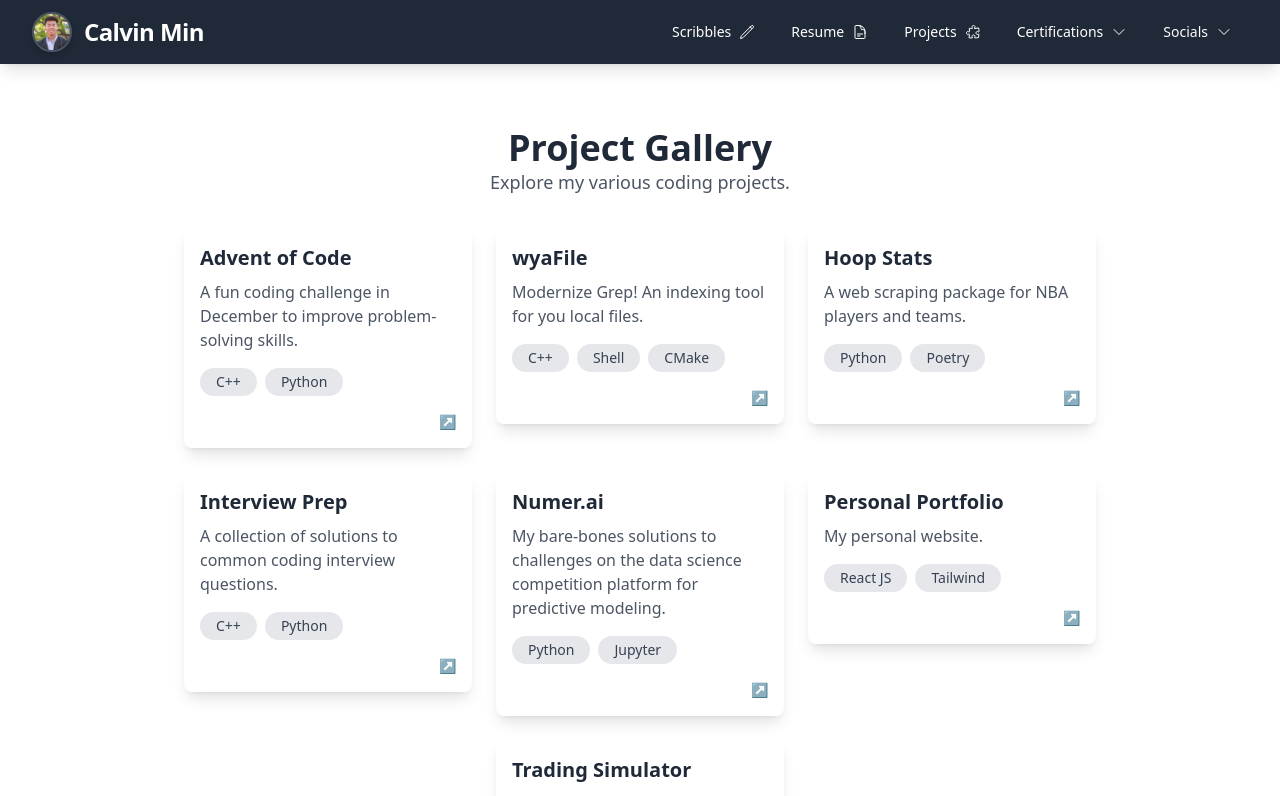
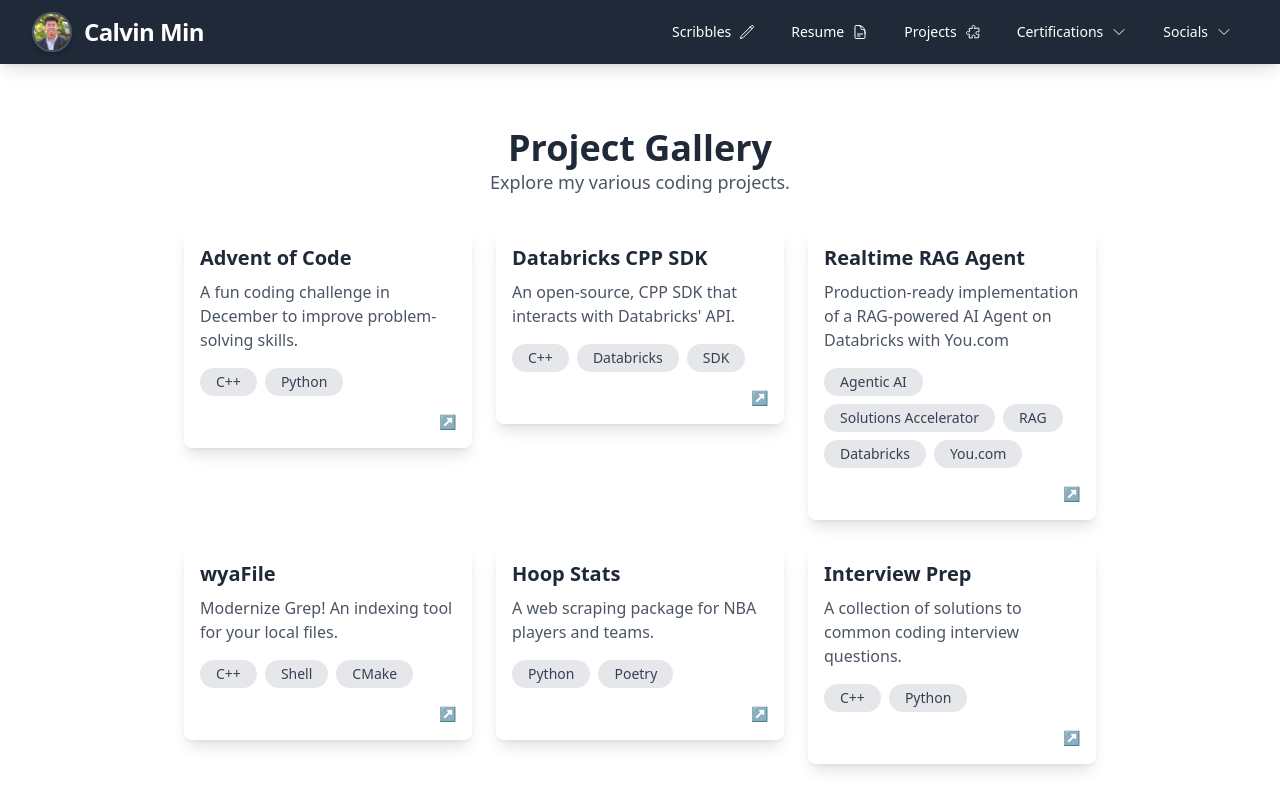
Before and after one commit to Calvinjmin/Portfolio-Modern, a React (Create React App) app: page /projects in a window 1280 px wide. Shown: the top 796 px of the page. Built offline with nearby package versions, Linux system fonts and the light colour scheme.

Commit message:
projects: databricks sdk + solutions accelerator (#10)

```diff
--- a/src/components/Article.js
+++ b/src/components/Article.js
@@ -1,4 +1,4 @@
-import React, { useEffect, useState } from "react";
+import { useEffect, useState } from "react";
 import {
   CalendarIcon,
   ChevronRightIcon,
--- a/src/components/Navbar.js
+++ b/src/components/Navbar.js
@@ -1,4 +1,4 @@
-import React, { useState } from "react";
+import { useState } from "react";
 import {
   ArrowTopRightOnSquareIcon,
   ChevronDownIcon,
--- a/src/content/ProjectsMetadata.js
+++ b/src/content/ProjectsMetadata.js
@@ -8,10 +8,24 @@ export const projectsMetadata = [
     tags: ["C++", "Python"],
   },
   {
+    title: "Databricks CPP SDK",
+    link: "https://github.com/Calvinjmin/databricks-sdk-cpp",
+    description:
+      "An open-source, CPP SDK that interacts with Databricks' API.",
+    tags: ["C++", "Databricks", "SDK"],
+  },
+  {
+    title: "Realtime RAG Agent",
+    link: "https://github.com/databricks-solutions/realtime-rag-agents-databricks-youcom",
+    description:
+      "Production-ready implementation of a RAG-powered AI Agent on Databricks with You.com",
+    tags: ["Agentic AI", "Solutions Accelerator", "RAG", "Databricks", "You.com"],
+  },
+  {
     title: "wyaFile",
     link: "https://github.com/Calvinjmin/wyaFile",
     image: "",
-    description: "Modernize Grep! An indexing tool for you local files.",
+    description: "Modernize Grep! An indexing tool for your local files.",
     tags: ["C++", "Shell", "CMake"]
   },
   {
@@ -30,14 +44,6 @@ export const projectsMetadata = [
     tags: ["C++", "Python"],
   },
   {
-    title: "Numer.ai",
-    link: "https://github.com/Calvinjmin/numerai",
-    image: "https://via.placeholder.com/400x250?text=Numer.ai",
-    description:
-      "My bare-bones solutions to challenges on the data science competition platform for predictive modeling.",
-    tags: ["Python", "Jupyter"],
-  },
-  {
     title: "Personal Portfolio",
     link: "https://github.com/Calvinjmin/Portfolio-Modern/",
     image: "https://via.placeholder.com/400x250?text=Personal+Portfolio",
--- a/src/pages/Home.js
+++ b/src/pages/Home.js
@@ -1,5 +1,3 @@
-import React from "react";
-
 import "../App.css";
 
 const Home = () => {
--- a/src/pages/Projects.js
+++ b/src/pages/Projects.js
@@ -1,4 +1,3 @@
-import React from "react";
 import { projectsMetadata } from "../content/ProjectsMetadata";
 
 import "../App.css";
--- a/src/pages/Scribbles.js
+++ b/src/pages/Scribbles.js
@@ -1,4 +1,3 @@
-import React from "react";
 import Article from "../components/Article";
 import { scribblePosts } from "../content/ScribblePosts";
 
```
